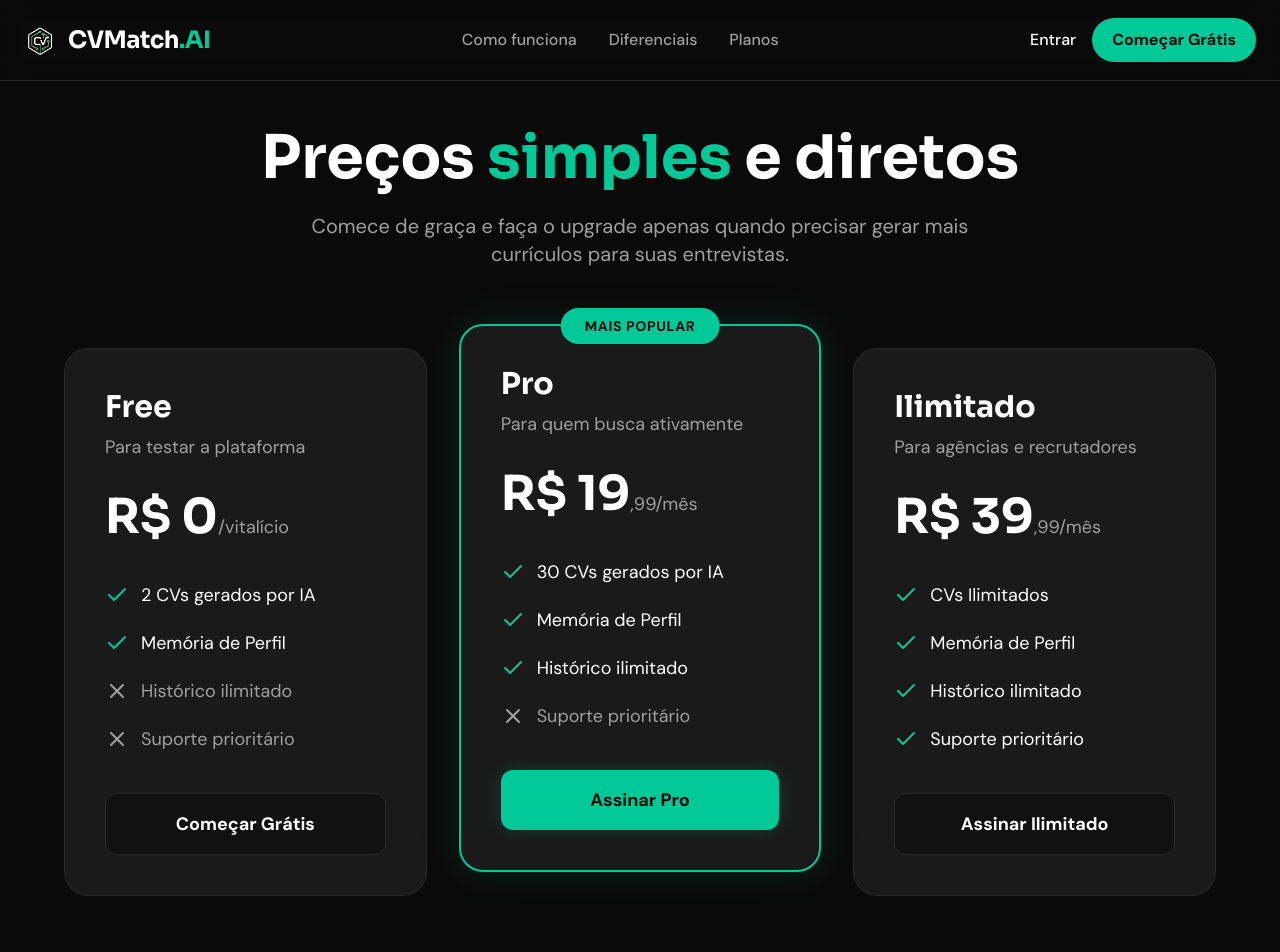
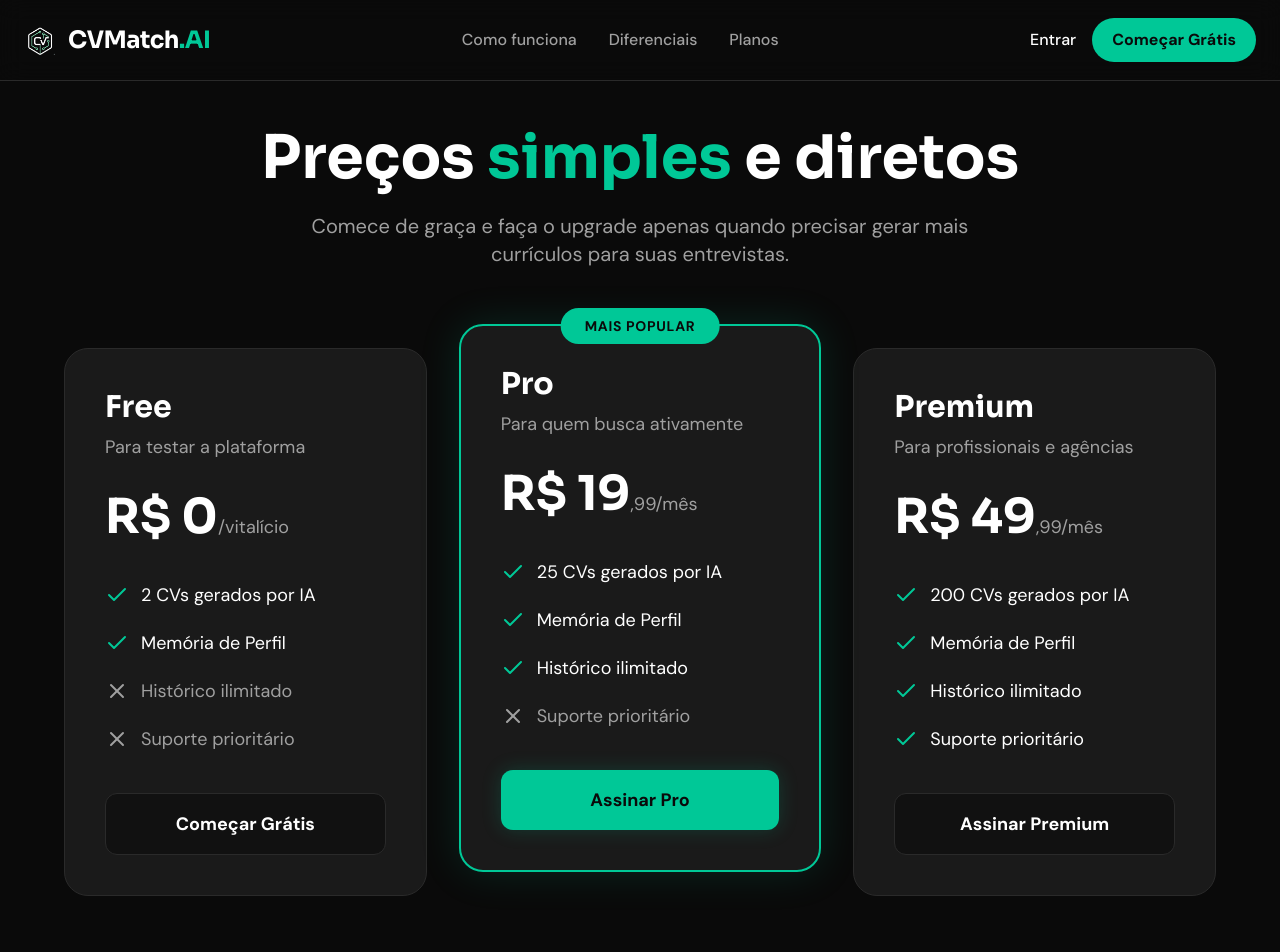
Before and after one commit to Fernando1403/CVMATCH, a Next.js app: page /planos in a window 1280 px wide. Shown: the top 952 px of the page. Built offline with nearby package versions, Linux system fonts and the light colour scheme; no server answers.

Commit message:
feat: correction on the prices

```diff
--- a/src/app/api/user/upgrade/route.ts
+++ b/src/app/api/user/upgrade/route.ts
@@ -12,12 +12,12 @@ export async function POST() {
 
     const supabase = getSupabaseAdmin();
 
-    // Simulação de upgrade para o plano PRO com 30 créditos
+    // Simulação de upgrade para o plano PRO com 25 créditos
     const { data, error } = await supabase
       .from("users")
       .update({
-        plan: "pro",
-        credits_limit: 30,
+        plan: "Pro",
+        credits_limit: 25,
         credits_used: 0 // Resetamos o uso para teste
       })
       .eq("id", session.user.id)
--- a/src/app/planos/page.tsx
+++ b/src/app/planos/page.tsx
@@ -50,7 +50,7 @@ export default function Planos() {
                 <span className="text-muted text-lg">,99/mês</span>
               </div>
               <ul className="space-y-5 mb-10 flex-1">
-                <li className="flex items-center gap-3 text-white text-lg"><Check size={24} className="text-accent" /> 30 CVs gerados por IA</li>
+                <li className="flex items-center gap-3 text-white text-lg"><Check size={24} className="text-accent" /> 25 CVs gerados por IA</li>
                 <li className="flex items-center gap-3 text-white text-lg"><Check size={24} className="text-accent" /> Memória de Perfil</li>
                 <li className="flex items-center gap-3 text-white text-lg"><Check size={24} className="text-accent" /> Histórico ilimitado</li>
                 <li className="flex items-center gap-3 text-muted text-lg"><X size={24} /> Suporte prioritário</li>
@@ -60,22 +60,22 @@ export default function Planos() {
               </Link>
             </div>
 
-            {/* Pro Ilimitado */}
+            {/* Premium */}
             <div className="bg-card border border-border rounded-3xl p-10 flex flex-col hover:border-accent/30 transition-colors">
-              <h3 className="text-3xl font-display font-bold text-white mb-2">Ilimitado</h3>
-              <p className="text-muted mb-8 text-lg">Para agências e recrutadores</p>
+              <h3 className="text-3xl font-display font-bold text-white mb-2">Premium</h3>
+              <p className="text-muted mb-8 text-lg">Para profissionais e agências</p>
               <div className="mb-10">
-                <span className="text-5xl font-display font-bold text-white">R$ 39</span>
+                <span className="text-5xl font-display font-bold text-white">R$ 49</span>
                 <span className="text-muted text-lg">,99/mês</span>
               </div>
               <ul className="space-y-5 mb-10 flex-1">
-                <li className="flex items-center gap-3 text-white text-lg"><Check size={24} className="text-accent" /> CVs Ilimitados</li>
+                <li className="flex items-center gap-3 text-white text-lg"><Check size={24} className="text-accent" /> 200 CVs gerados por IA</li>
                 <li className="flex items-center gap-3 text-white text-lg"><Check size={24} className="text-accent" /> Memória de Perfil</li>
                 <li className="flex items-center gap-3 text-white text-lg"><Check size={24} className="text-accent" /> Histórico ilimitado</li>
                 <li className="flex items-center gap-3 text-white text-lg"><Check size={24} className="text-accent" /> Suporte prioritário</li>
               </ul>
               <Link href="/auth/cadastro" className="block text-center w-full bg-secondary hover:bg-border text-white border border-border py-4 rounded-xl font-bold transition-colors text-lg">
-                Assinar Ilimitado
+                Assinar Premium
               </Link>
             </div>
           </div>
```
